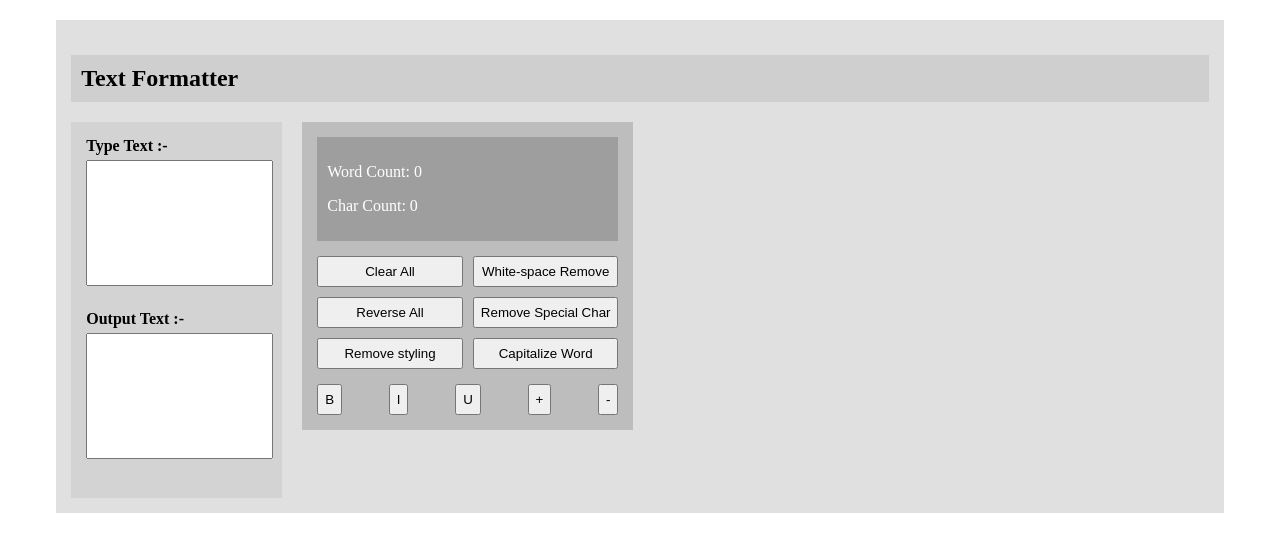
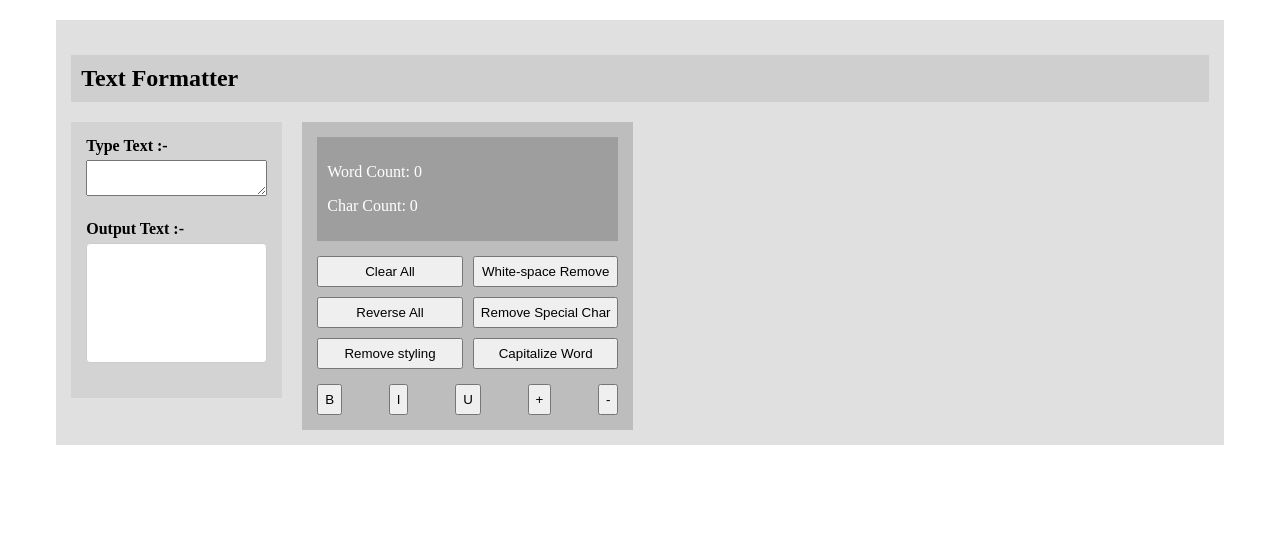
Before and after one commit to namramoradiya/Text-Formatter, an Angular app: page / in a window 1280 px wide. Shown: the top 552 px of the page. Built offline with nearby package versions, Linux system fonts and the light colour scheme.

Commit message:
Added all the Font Styles

```diff
--- a/src/app/formatters/formatters.component.html
+++ b/src/app/formatters/formatters.component.html
@@ -16,10 +16,10 @@
   </div>
 
   <div class="style-buttons">
-    <button>B</button>
-    <button>I</button>
-    <button>U</button>
-    <button>+</button>
-    <button>-</button>
+    <button (click)="onBold()">B</button>
+    <button (click)="onItalic()">I</button>
+    <button (click)="onUnderline()">U</button>
+    <button (click)="onFontIncrease()">+</button>
+    <button (click)="onFontDecrease()">-</button>
   </div>
 </div>
--- a/src/app/formatters/formatters.component.ts
+++ b/src/app/formatters/formatters.component.ts
@@ -15,6 +15,11 @@ export class FormattersComponent {
   @Output() whiteSpaceRemoveClicked = new EventEmitter<void>();
   @Output() removeSpecialCharClicked = new EventEmitter<void>();
   @Output() capitalizeWordClicked = new EventEmitter<void>();
+  @Output() boldClicked = new EventEmitter<void>();
+  @Output() italicClicked = new EventEmitter<void>();
+  @Output() underlineClicked = new EventEmitter<void>();
+  @Output() fontIncreaseClicked = new EventEmitter<void>();
+  @Output() fontDecreaseClicked = new EventEmitter<void>();
   @Input() wordCount: number = 0;
   @Input() charCount: number = 0;
 
@@ -42,5 +47,27 @@ export class FormattersComponent {
     this.capitalizeWordClicked.emit();
   }
 
+  onBold()
+  {
+    this.boldClicked.emit();
+  }
 
+  onItalic()
+  {
+    this.italicClicked.emit();
+  }
+
+  onUnderline()
+  {
+    this.underlineClicked.emit();
+  }
+
+  onFontIncrease()
+  {
+    this.fontIncreaseClicked.emit();
+  }
+  onFontDecrease()
+  {
+    this.fontDecreaseClicked.emit();
+  }
 }
--- a/src/app/home/home.component.html
+++ b/src/app/home/home.component.html
@@ -6,7 +6,9 @@
    <app-text-display
   [inputText]="inputText"
   [outputText]="outputText"
-  (textChanged)="onTextChange($event)">
+  [fontSize]="fontSize"
+  (textChanged)="onTextChange($event)"
+  >
 </app-text-display>
 
 <app-formatters
@@ -17,6 +19,11 @@
   [wordCount]="wordCount"
   [charCount]="charCount"
   (capitalizeWordClicked)="capitalizeWords()"
+  (boldClicked)="makeBold()"
+  (italicClicked)="makeItalic()"
+  (underlineClicked)="makeUnderline()"
+  (fontIncreaseClicked)="increaseFontSize()"
+  (fontDecreaseClicked)="decreaseFontSize()"
 >
 </app-formatters>
 
--- a/src/app/home/home.component.ts
+++ b/src/app/home/home.component.ts
@@ -14,6 +14,11 @@ export class HomeComponent {
    outputText: string = '';
    wordCount: number = 0;
    charCount: number = 0;
+   fontSize: number = 14;
+
+  //  isBold = false;
+  // isItalic = false;
+  // isUnderline = false;
 
   reverseText() {
     this.outputText = this.inputText.split('').reverse().join('');
@@ -56,4 +61,50 @@ capitalizeWords()
 {
   this.outputText = this.inputText.toUpperCase();
 }
+// makeBold()
+// {
+//   this.outputText = `<b>${this.inputText}</b>`;
+// }
+
+// makeItalic()
+// {
+//   this.outputText = `<i>${this.inputText}</i>`;
+// }
+// makeUnderline()
+// {
+//   this.outputText = `<u>${this.inputText}</u>`;
+// }
+
+
+
+
+makeBold() {
+  const text = this.outputText || this.inputText;
+  this.outputText = `<b>${text}</b>`;
 }
+
+makeItalic() {
+  const text = this.outputText || this.inputText;
+  this.outputText = `<i>${text}</i>`;
+}
+
+makeUnderline() {
+  const text = this.outputText || this.inputText;
+  this.outputText = `<u>${text}</u>`;
+}
+
+increaseFontSize() {
+  console.log("Increasing font size");
+  this.fontSize += 1;
+}
+
+decreaseFontSize() {
+  console.log("Decreasing font size");
+  if (this.fontSize > 10) {
+    this.fontSize -= 1;
+  }
+
+
+}
+
+}
--- a/src/app/text-display/text-display.component.css
+++ b/src/app/text-display/text-display.component.css
@@ -14,8 +14,21 @@ label {
   font-weight: bold;
 }
 
-textarea {
+.output-box {
   width: 100%;
   height: 120px;
-  resize: none;
+  padding: 8px;
+  box-sizing: border-box;
+
+  border: 1px solid #ccc;
+  border-radius: 4px;
+
+  background-color: #fff;
+  color: #000;
+
+  overflow-y: auto;
+  white-space: pre-wrap;
+
+  font-family: inherit;
+
 }
--- a/src/app/text-display/text-display.component.html
+++ b/src/app/text-display/text-display.component.html
@@ -14,7 +14,14 @@
   </div>
 
   <div class="section">
-    <label>Output Text :-</label>
-    <textarea [value]="outputText" readonly></textarea>
-  </div>
+  <label>Output Text :-</label>
+
+ <div
+  class="output-box"ha
+  [innerHTML]="outputText"
+  [style.fontSize.px]="fontSize">
 </div>
+
+</div>
+
+</div>
--- a/src/app/text-display/text-display.component.ts
+++ b/src/app/text-display/text-display.component.ts
@@ -12,6 +12,10 @@ export class TextDisplayComponent {
 
       @Input() inputText: string = '';
       @Input() outputText: string = '';
+      @Input() isBold: boolean = false;
+      @Input() isItalic: boolean = false;
+      @Input() isUnderline: boolean = false;
+      @Input() fontSize: number = 14;
 
       @Output() textChanged = new EventEmitter<string>();
 
```
